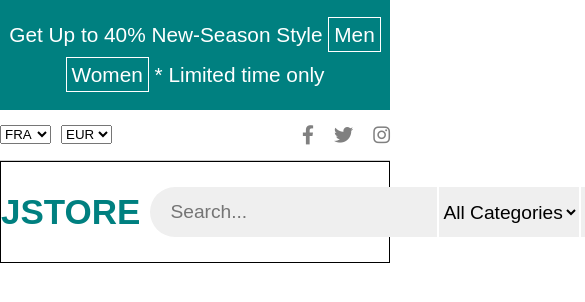
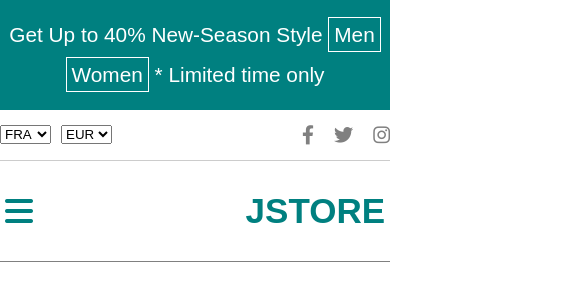
Before and after one commit to fabienmacip/jstore-udemy, a plain HTML site: page index.html in a window 390 px wide. Shown: the top 302 px of the page, 585 px wide, since content can reach past the window. Drawn offline with nearby package versions, Linux system fonts and the light colour scheme.

Commit message:
3ème menu - responsive

```diff
--- a/assets/css/components/header.css
+++ b/assets/css/components/header.css
@@ -1,4 +1,6 @@
-/* BANNER PROMO */
+/*  *  *  *  *  *  *  *  */
+/*     BANNER PROMO      */
+/*  *  *  *  *  *  *  *  */
 
 .banner-promo-container {
   background-color: var(--main-color);
@@ -17,7 +19,9 @@
   cursor: pointer;
 }
 
-/* NAV TOP */
+/*  *  *  *  *  *  *  *  */
+/*        NAV TOP        */
+/*  *  *  *  *  *  *  *  */
 
 .nav-top-container {
   border-bottom: 1px solid #ccc;
@@ -37,7 +41,23 @@
   color: var(--main-color);
 }
 
-/* WEBSITE DETAILS */
+
+/*  *  *  *  *  *  *  *  */
+/*    WEBSITE DETAILS    */
+/*  *  *  *  *  *  *  *  */
+
+.website-details {
+  border-bottom: 0.1px solid gray;
+}
+
+.fa-bars {
+  font-size: 2rem;
+  color: var(--main-color);
+}
+
+.website-logo {
+  min-width: 250px;
+}
 
 .website-search-bar {
   height: 50px;
@@ -96,17 +116,47 @@
 }
 
 
-/* MEDIA QUERIES */
+
+
+/*  *  *  *  *  *  *  *  */
+/*     MEDIA QUERIES     */
+/*  *  *  *  *  *  *  *  */
 
 @media screen and (max-width: 1200px) {
   .nav-items {
     display: none;
+  }
+
+  .website-logo {
+    min-width: auto;
+  }
+}
+
+@media screen and (max-width: 992px) {
+  .website-search-bar {
+    display: none;
+  }
+
+  .website-details {
+    justify-content: space-between;
   }
 }
 
 @media screen and (max-width: 768px) {
   .nav-message {
     font-size: 0.7rem;
+  }
+
+  .website-call-us, .website-icon {
+    display: none;
+  }
+
+  .fa-bars {
+    display: block;
+  }
+
+  .website-details {
+    padding: 0 5px;
   }
 }
 
--- a/index.html
+++ b/index.html
@@ -73,7 +73,8 @@
 
     <div class="website-details-container">
       <div class="container">
-        <div class="website-details flex gap-10 aic b">
+        <div class="website-details flex gap-10 aic">
+          <i class="fa-solid fa-bars none"></i>
           <div class="website-logo logo">
             <h2>
               <a href="#">Jstore</a>
```
